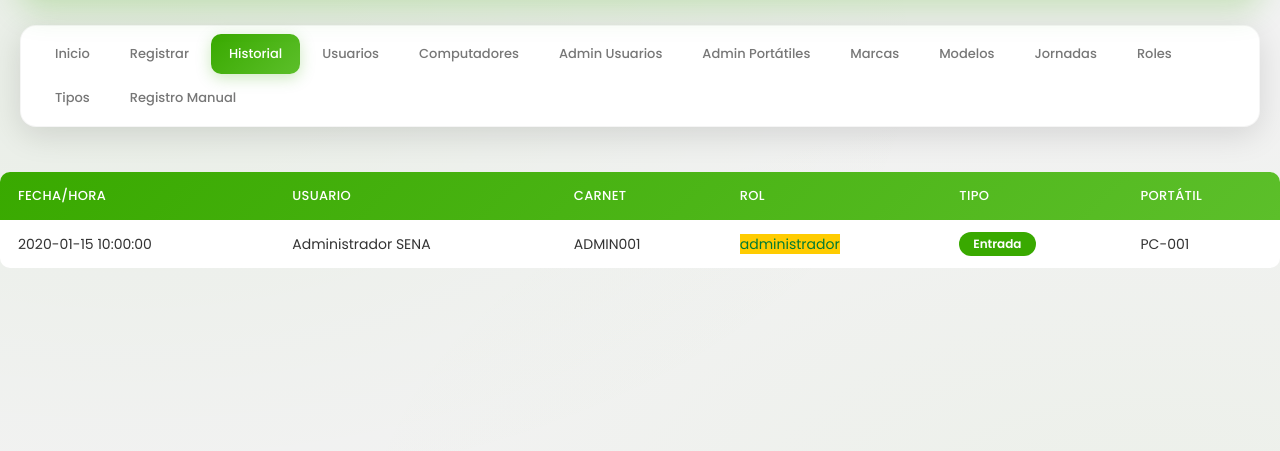
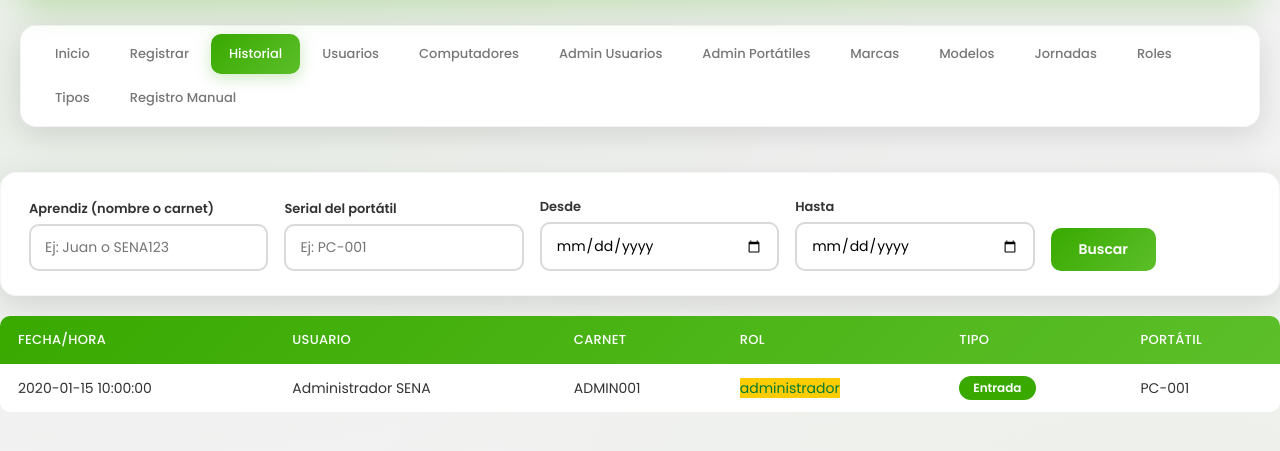
Before and after one commit to anaoviedo10014-sudo/v1-codigo-proyecto, a PHP site: page /historial.php in a window 1280 px wide. Shown: the part 102-553 px from the top of the page. Run offline with PHP 8.4, Linux system fonts and the light colour scheme; a user stored in the database is signed in; data comes from the database, SQL or seed files in the repository; tables that the repository leaves empty hold one stand-in row (values such as "Sample post").

Commit message:
Cambios en la seccion historial

```diff
--- a/historial.php
+++ b/historial.php
@@ -6,15 +6,36 @@ if (!isset($_SESSION['usuario_id'])) {
 }
 require_once 'config/db.php';
 
-$registros = $pdo->query("
+$sql = "
     SELECT r.*, u.nombre_completo, u.carnet, u.rol, p.serial, m.nombre as marca
     FROM registro_entrada_salida r
     JOIN usuario u ON r.id_usuario = u.id
     JOIN portatil p ON r.id_portatil = p.id
     JOIN marca m ON p.id_marca = m.id
-    ORDER BY r.fecha_hora DESC
-    LIMIT 100
-")->fetchAll();
+    WHERE 1=1
+";
+$params = [];
+if (!empty($_GET['buscar'])) {
+    $sql .= " AND (u.nombre_completo LIKE ? OR u.carnet LIKE ?)";
+    $params[] = '%' . $_GET['buscar'] . '%';
+    $params[] = '%' . $_GET['buscar'] . '%';
+}
+if (!empty($_GET['serial'])) {
+    $sql .= " AND p.serial LIKE ?";
+    $params[] = '%' . $_GET['serial'] . '%';
+}
+if (!empty($_GET['desde'])) {
+    $sql .= " AND r.fecha_hora >= ?";
+    $params[] = $_GET['desde'] . ' 00:00:00';
+}
+if (!empty($_GET['hasta'])) {
+    $sql .= " AND r.fecha_hora <= ?";
+    $params[] = $_GET['hasta'] . ' 23:59:59';
+}
+$sql .= " ORDER BY r.fecha_hora DESC LIMIT 100";
+$stmt = $pdo->prepare($sql);
+$stmt->execute($params);
+$registros = $stmt->fetchAll();
 ?>
 <!DOCTYPE html>
 <html lang="es">
@@ -39,6 +60,32 @@ $registros = $pdo->query("
             <?php if ($_SESSION['rol'] == 'admin' || $_SESSION['rol'] == 'administrador'): ?>
             <?php endif; ?>
         </div>
+        <div class="card">
+    <form method="GET">
+        <div class="form-row">
+            <div class="form-group">
+                <label>Aprendiz (nombre o carnet)</label>
+                <input type="text" name="buscar" placeholder="Ej: Juan o SENA123" value="<?= htmlspecialchars($_GET['buscar'] ?? '') ?>">
+            </div>
+            <div class="form-group">
+                <label>Serial del portátil</label>
+                <input type="text" name="serial" placeholder="Ej: PC-001" value="<?= htmlspecialchars($_GET['serial'] ?? '') ?>">
+            </div>
+            <div class="form-group">
+                <label>Desde</label>
+                <input type="date" name="desde" value="<?= htmlspecialchars($_GET['desde'] ?? '') ?>">
+            </div>
+            <div class="form-group">
+                <label>Hasta</label>
+                <input type="date" name="hasta" value="<?= htmlspecialchars($_GET['hasta'] ?? '') ?>">
+            </div>
+            <div class="form-group" style="flex: 0 0 auto;">
+                <button type="submit" class="btn-success">Buscar</button>
+                <a href="historial.php" class="btn-logout">Limpiar</a>
+            </div>
+        </div>
+    </form>
+</div>
 
         <?php if (count($registros) > 0): ?>
             <table>
```
